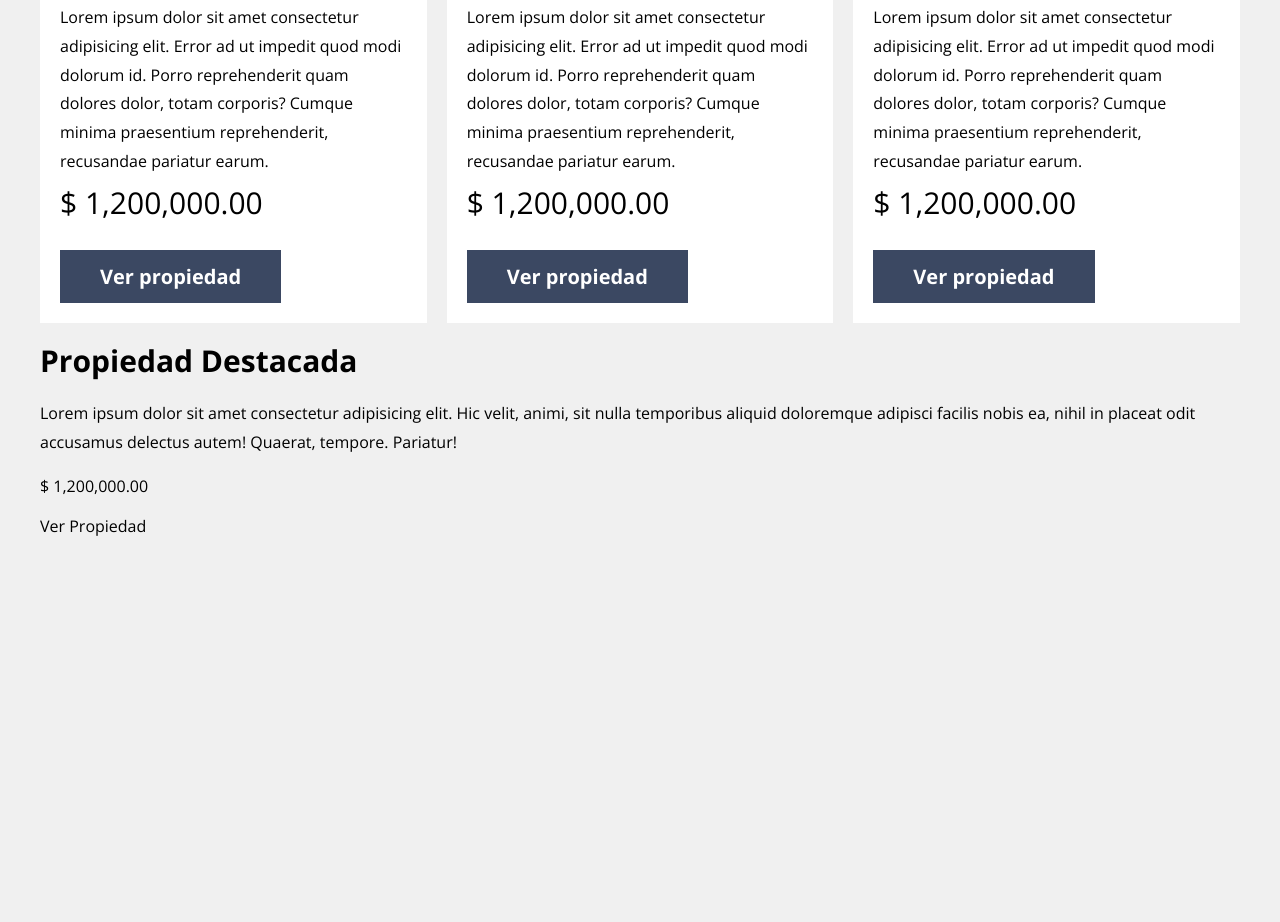
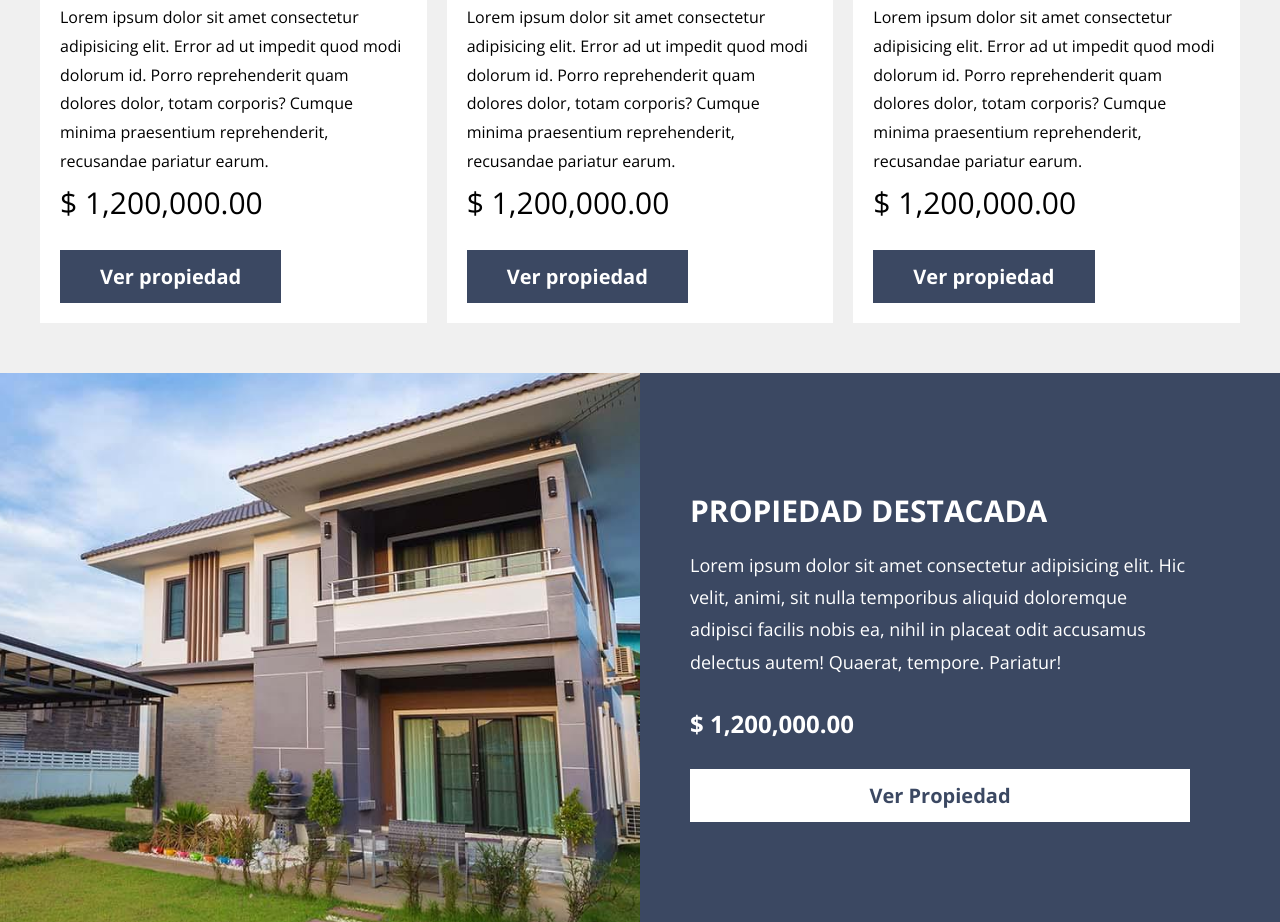
Before and after one commit to JosueP0721/Proyecto--Real-State, a website: page index.html in a window 1280 px wide. Shown: the part 1649-2571 px from the top of the page. Before the commit the page ends 2186 px from the top, so only its background shows below. Drawn offline with nearby package versions, Linux system fonts and the light colour scheme.

Commit message:
destacada scss

```diff
--- /dev/null
+++ b/src/scss/layout/_destacada.scss
@@ -0,0 +1,47 @@
+@use 'base/variables' as v;
+@use 'base/mixins' as m;
+
+.destacada {
+    margin-top: 5rem;
+    background-image: linear-gradient(to bottom, transparent 50%, v.$primario 50%, v.$primario 100%), url(../img/destacada.jpg);
+    background-size: 100%, cover;
+    background-repeat: no-repeat;
+    background-position: center, -50rem -30rem;
+    @include m.tablet {
+        background-image: linear-gradient(to right, transparent 50%, v.$primario 50%, v.$primario 100%), url(../img/destacada.jpg);
+        background-position: center, -50rem center;
+    }
+    &__grid {
+        display: grid;
+        grid-template-rows: repeat(2, 1fr);
+        @include m.tablet {
+            grid-template-rows: none;
+            @include m.grid(2, 1fr);
+        }
+    }
+    &__contenido {
+        padding: 5rem;
+        grid-row: 2 / 3;
+        @include m.tablet {
+            padding: 10rem 5rem;
+            grid-column: 2 / 3;
+        }
+    }
+    &__heading {
+        color: v.$blanco;
+        text-transform: uppercase;
+    }
+    &__texto {
+        color: v.$blanco;
+        font-size: 1.8rem;
+    }
+    &__precio {
+        color: v.$blanco;
+        font-size: 2.4rem;
+        font-weight: 700;
+    }
+    &__enlace {
+        @include m.boton(v.$blanco, v.$primario);
+        display: block;
+    }
+}
--- a/src/scss/layout/_index.scss
+++ b/src/scss/layout/_index.scss
@@ -1,2 +1,3 @@
 @forward 'header';
 @forward 'propiedades';
+@forward 'destacada';
```
Also changed, not shown: build/css/app.css, 1 other file.
